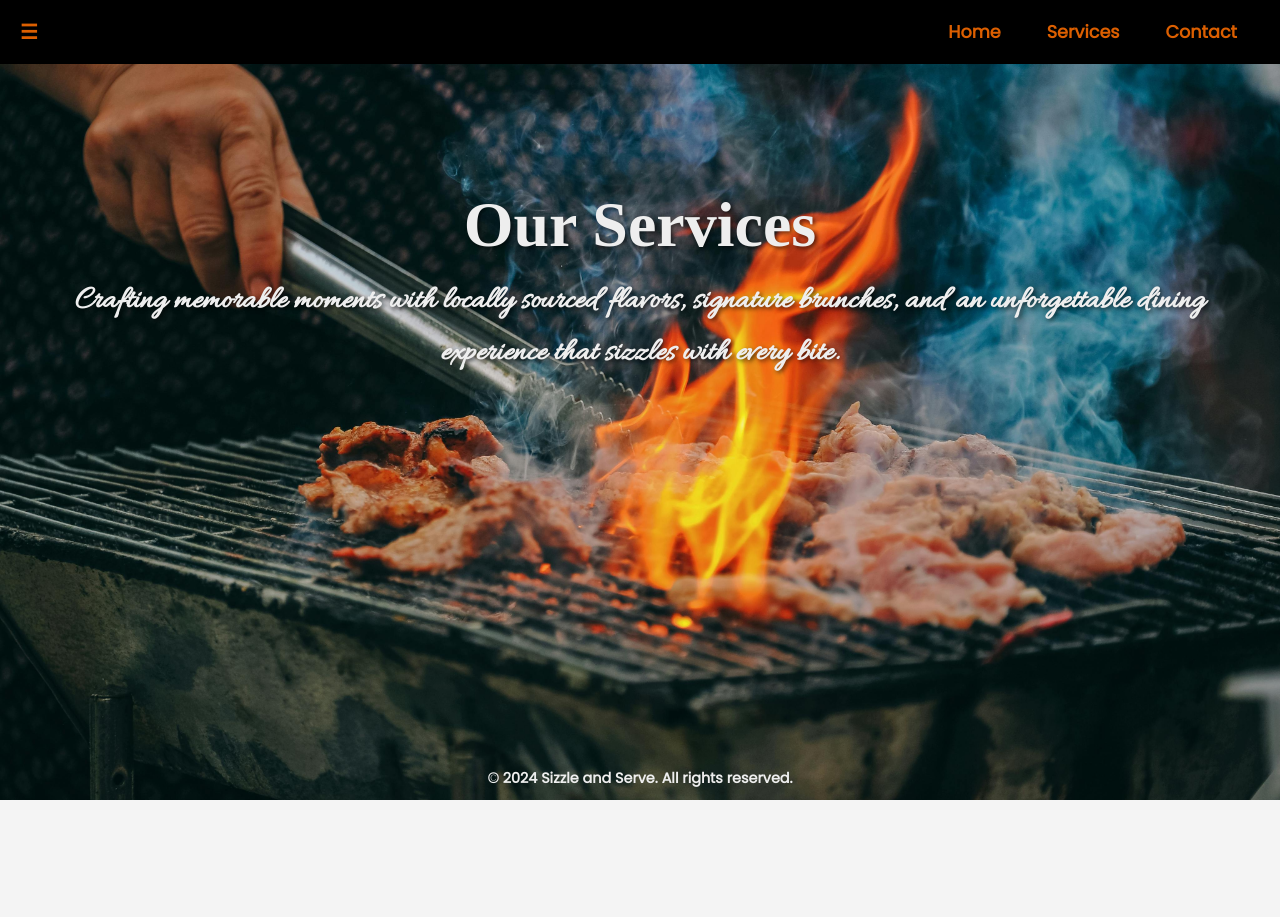
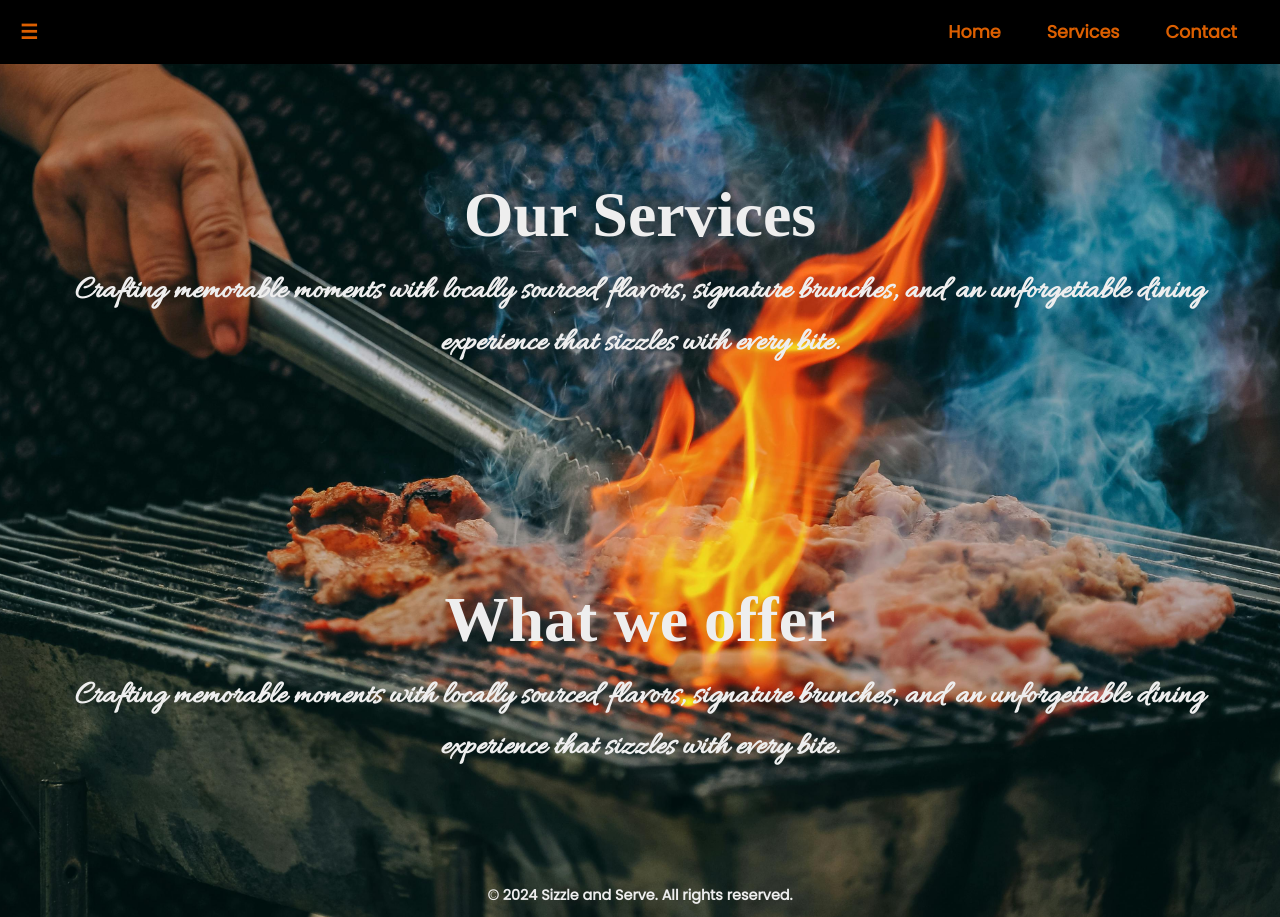
Before and after one commit to JoshvaArockiaraj/sizzle-and-Serve, a plain HTML site: page services.html in a window 1280 px wide. Before the commit the page ends 800 px from the top, so only its background shows below. Drawn offline with Linux system fonts and the light colour scheme; a web font is replaced by a local one.

Commit message:
Services pages worked

```diff
--- a/services.html
+++ b/services.html
@@ -3,7 +3,7 @@
 <head>
     <meta charset="UTF-8">
     <meta name="viewport" content="width=device-width, initial-scale=1.0">
-    <title>My modern Web</title>
+    <title>Services</title>
     <link rel="stylesheet" href="style.css">
     <link rel="stylesheet" href="https://fonts.googleapis.com/css?family=Arizonia">
     <link rel="stylesheet" href="https://fonts.googleapis.com/css?family=Allura">
@@ -35,10 +35,13 @@
 
     <main>
         <section class="hero">
-            <div class="text-highlight">
                 <h1>Our Services</h1>
                 <p>Crafting memorable moments with locally sourced flavors, signature brunches, and an unforgettable dining experience that sizzles with every bite.</p>
-            </div>
+        </section>
+
+        <section class="hero">
+            <h1>What we offer</h1>
+            <p>Crafting memorable moments with locally sourced flavors, signature brunches, and an unforgettable dining experience that sizzles with every bite.</p>
         </section>
     </main>
     <footer>
```
